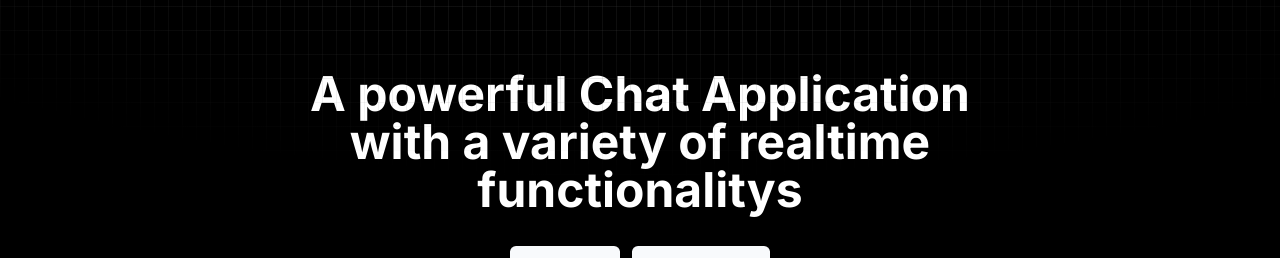
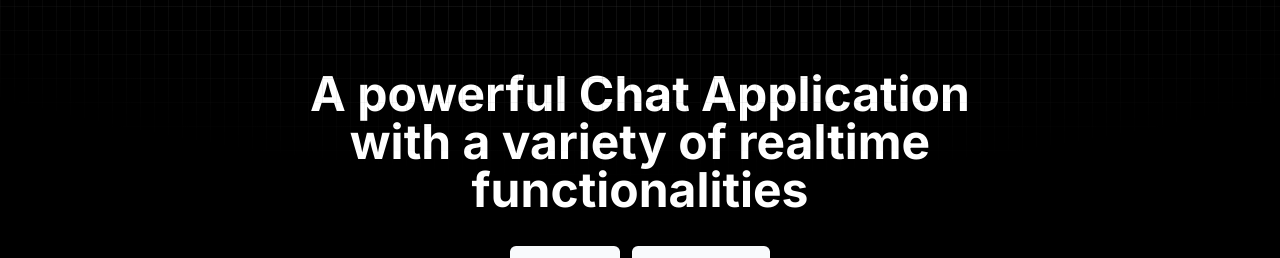
Before and after one commit to DevKrishnasai/makefriends, a Next.js app in the folder frontend/: page / in a window 1280 px wide. Shown: the part 258-516 px from the top of the page. Built offline with nearby package versions, Linux system fonts and the light colour scheme; no server answers.

Commit message:
Update IntroPage.tsx

```diff
--- a/frontend/src/components/IntroPage.tsx
+++ b/frontend/src/components/IntroPage.tsx
@@ -8,7 +8,7 @@ const IntroPage = () => {
     <div className="w-full h-full ">
       <div className="mx-auto h-[calc(100vh-72px)] w-[60%] text-center flex flex-col justify-center items-center gap-8">
         <p className="text-5xl font-bold text-black  dark:text-white ">
-          A powerful Chat Application with a variety of realtime functionalitys
+          A powerful Chat Application with a variety of realtime functionalities
         </p>
         <div className="flex justify-center items-center gap-3 z-0">
           {userId ? (
```
